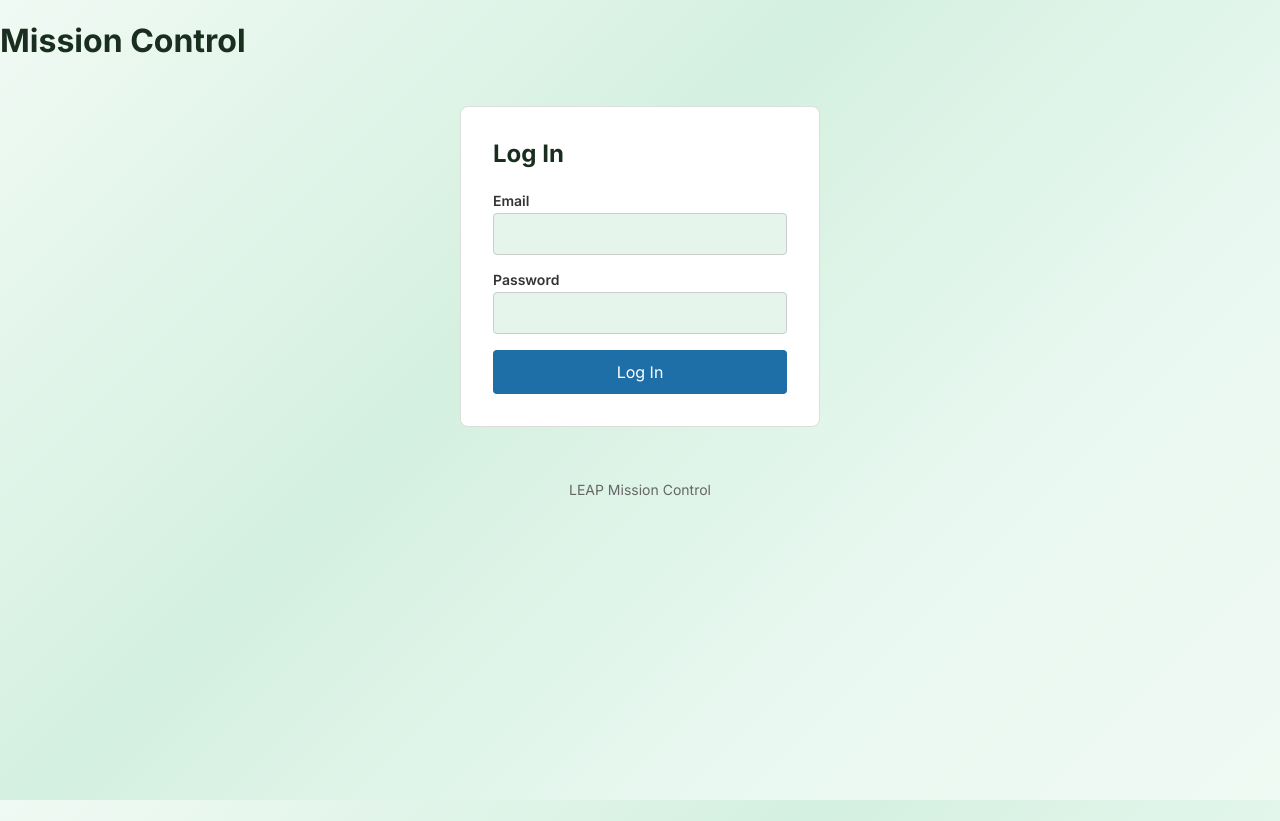
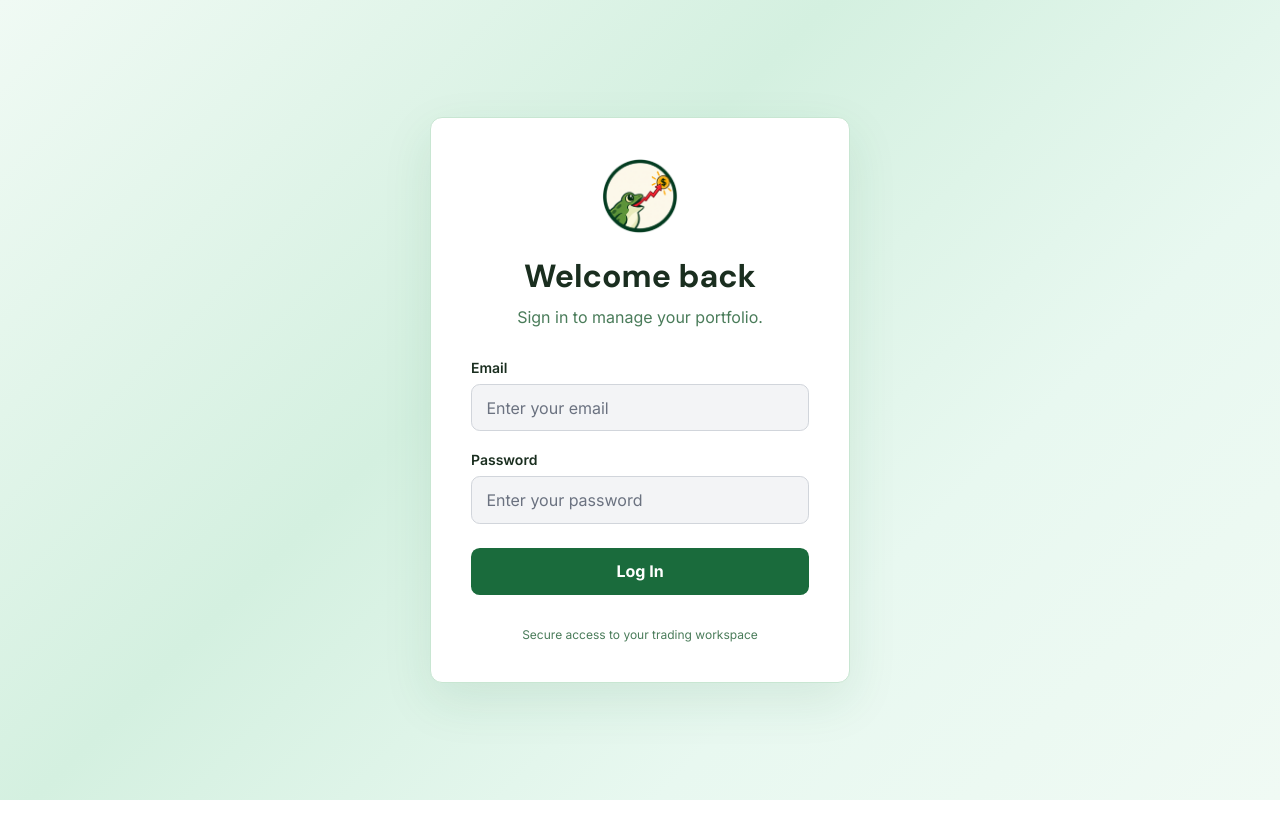
Before and after one commit to anikatay/jeepers-leapers, an Angular app in the folder frontend/: page /auth/login in a window 1280 px wide. After the commit the page ends 800 px from the top, so only its background shows below. Built offline with nearby package versions, Linux system fonts and the light colour scheme.

Commit message:
added the style to the frontend

```diff
--- a/frontend/src/app/login/login.css
+++ b/frontend/src/app/login/login.css
@@ -1,130 +1,148 @@
-/* box-sizing: border-box makes padding and border count INSIDE an
-   element's declared width, instead of adding on top of it - without
-   this, the box model math in Part 2 gets confusing fast. */
 * {
   box-sizing: border-box;
 }
 
-body {
-  margin: 0;
-  font-family: system-ui, sans-serif;
-  background: #f4f4f5;
-  display: flex;
-  flex-direction: column;
+.login-page {
   min-height: 100vh;
+  display: grid;
+  place-items: center;
+  padding: 2rem 1rem;
+  background: var(--bg-wave, linear-gradient(135deg, #f0faf4, #e8f8f0));
+  color: var(--foreground, #1a2e1f);
 }
 
-header {
-  background: #0a2c24;
-  color: white;
-  padding: 16px 24px;
+.login-panel {
+  width: min(100%, 420px);
+  padding: 2.5rem;
+  border: 1px solid var(--border, #c8e6d2);
+  border-radius: var(--radius, 0.75rem);
+  background: var(--card, #ffffff);
+  box-shadow: 0 18px 50px rgba(26, 107, 60, 0.1);
 }
 
-header h1 {
-  margin: 0;
-  font-size: 1.5rem;
+.login-logo {
+  display: block;
+  width: 76px;
+  height: 76px;
+  margin: 0 auto 1.5rem;
+  object-fit: contain;
 }
 
-/* Flexbox centres the form both horizontally and vertically inside
-   whatever space is left between the header and footer. */
-main {
-  flex: 1;
-  display: flex;
-  justify-content: center;
-  align-items: center;
-  padding: 24px;
+.login-heading {
+  text-align: center;
+  margin-bottom: 2rem;
+}
+
+.eyebrow {
+  margin: 0 0 0.5rem;
+  color: var(--primary, #1a6b3c);
+  font-size: 0.75rem;
+  font-weight: 700;
+  letter-spacing: 0.08em;
+  text-transform: uppercase;
+}
+
+.login-heading h1 {
+  margin: 0;
+  color: var(--card-foreground, #1a2e1f);
+  font-family: 'DM Sans', sans-serif;
+  font-size: 2rem;
+  line-height: 1.15;
+}
+
+.subtitle {
+  margin: 0.75rem 0 0;
+  color: var(--muted-foreground, #4a7c5a);
 }
 
 form {
-  background: white;
-  border: 1px solid #ddd;
-  border-radius: 8px;
-  padding: 32px;
-  width: 100%;
-  max-width: 360px;
   display: flex;
   flex-direction: column;
-  gap: 16px;
-}
-
-form h2 {
-  margin: 0 0 8px 0;
+  gap: 1.25rem;
 }
 
 .field {
   display: flex;
   flex-direction: column;
-  gap: 4px;
+  gap: 0.5rem;
 }
 
 .field label {
+  font-weight: 600;
   font-size: 0.875rem;
-  font-weight: 600;
-  color: #333;
+  color: var(--card-foreground, #1a2e1f);
 }
 
 .field input {
-  padding: 10px 12px;
-  border: 1px solid #ccc;
-  border-radius: 4px;
-  font-size: 1rem;
+  width: 100%;
+  padding: 0.8rem 0.9rem;
+  border: 1px solid #d1d5db;
+  border-radius: calc(var(--radius, 0.75rem) - 0.2rem);
+
+  background: #f3f4f6;
+  color: var(--foreground, #1a2e1f);
+  transition: border-color 0.2s, box-shadow 0.2s, background-color 0.2s;
+}
+
+.field input::placeholder {
+  color: #6b7280;
+}
+
+.field input:focus {
+  outline: none;
+  border-color: var(--primary, #1a6b3c);
+  background: var(--card, #ffffff);
+  box-shadow: 0 0 0 3px rgba(34, 197, 94, 0.16);
 }
 
 button {
-  padding: 12px;
-  background: #1e6fa8;
-  color: white;
-  border: none;
-  border-radius: 4px;
+  margin-top: 0.25rem;
+  padding: 0.85rem 1rem;
+  border: 0;
+  border-radius: calc(var(--radius, 0.75rem) - 0.2rem);
+  background: var(--primary, #1a6b3c);
+  color: var(--primary-foreground, #ffffff);
   font-size: 1rem;
-  cursor: pointer;
+  font-weight: 700;
+  transition: background-color 0.2s, transform 0.2s;
 }
 
-footer {
-  text-align: center;
-  padding: 16px;
-  color: #666;
-  font-size: 0.875rem;
+button:hover {
+  background: var(--accent, #22c55e);
+  transform: translateY(-1px);
 }
 
-.field input.invalid {
-  border-color: #c0392b;
+button:active {
+  transform: translateY(0);
 }
 
-/* JS toggles these - no rule shows a message by default. */
 .message {
-  margin: 0;
-  padding: 10px 12px;
-  border-radius: 4px;
+  margin: -0.25rem 0 0;
+  padding: 0.75rem 0.9rem;
+  border-radius: calc(var(--radius, 0.75rem) - 0.2rem);
+  background: var(--secondary, #e6f5ec);
+  color: var(--secondary-foreground, #1a6b3c);
   font-size: 0.875rem;
-}
-
-.message.hidden {
-  display: none;
 }
 
 .message.error {
   background: #fdecea;
-  color: #c0392b;
+  color: #b42318;
 }
 
-.message.success {
-  background: #e8f5e9;
-  color: #1e7d32;
+.login-footer {
+  margin: 2rem 0 0;
+  color: var(--muted-foreground, #4a7c5a);
+  font-size: 0.75rem;
+  text-align: center;
 }
 
-/* Responsive breakpoint: on a narrow screen there's no room to spare,
-   so the card loses its border/corners and goes edge-to-edge instead
-   of floating in the middle of the viewport. */
 @media (max-width: 480px) {
-  main {
-    padding: 0;
+  .login-page {
+    padding: 1rem;
   }
 
-  form {
-    max-width: none;
-    border: none;
-    border-radius: 0;
-    flex: 1;
+  .login-panel {
+    padding: 2rem 1.25rem;
   }
 }
--- a/frontend/src/app/login/login.html
+++ b/frontend/src/app/login/login.html
@@ -1,16 +1,21 @@
-<h1>Mission Control</h1>
+<main class="login-page">
+  <section class="login-panel" aria-labelledby="login-title">
+    <img class="login-logo" src="/symbol.PNG" alt="LEAP logo" />
 
-  <main>
+    <div class="login-heading">
+      <h1 id="login-title">Welcome back</h1>
+      <p class="subtitle">Sign in to manage your portfolio.</p>
+    </div>
+
     <form (ngSubmit)="confirmLogIn()">
-      <h2>Log In</h2>
-
       <div class="field">
         <label for="email">Email</label>
         <input
-          type="text"
+          type="email"
           id="email"
           name="email"
           required
+          placeholder="Enter your email"
           autocomplete="email"
           [(ngModel)]="email"
         />
@@ -23,19 +28,19 @@
           id="password"
           name="password"
           required
+          placeholder="Enter your password"
           autocomplete="current-password"
           [(ngModel)]="password"
         />
       </div>
 
-      @if (message()){
-        <p class = "message" [class.error]="isError()">{{ message() }}</p>
+      @if (message()) {
+        <p class="message" [class.error]="isError()" aria-live="polite">{{ message() }}</p>
       }
 
       <button type="submit">Log In</button>
     </form>
-  </main>
 
-  <footer>
-    <p>LEAP Mission Control</p>
-  </footer>
+    <p class="login-footer">Secure access to your trading workspace</p>
+  </section>
+</main>
```
Also changed, not shown: frontend/public/symbol.PNG (added), 1 other file (tests, documents, lock files or other folders).
